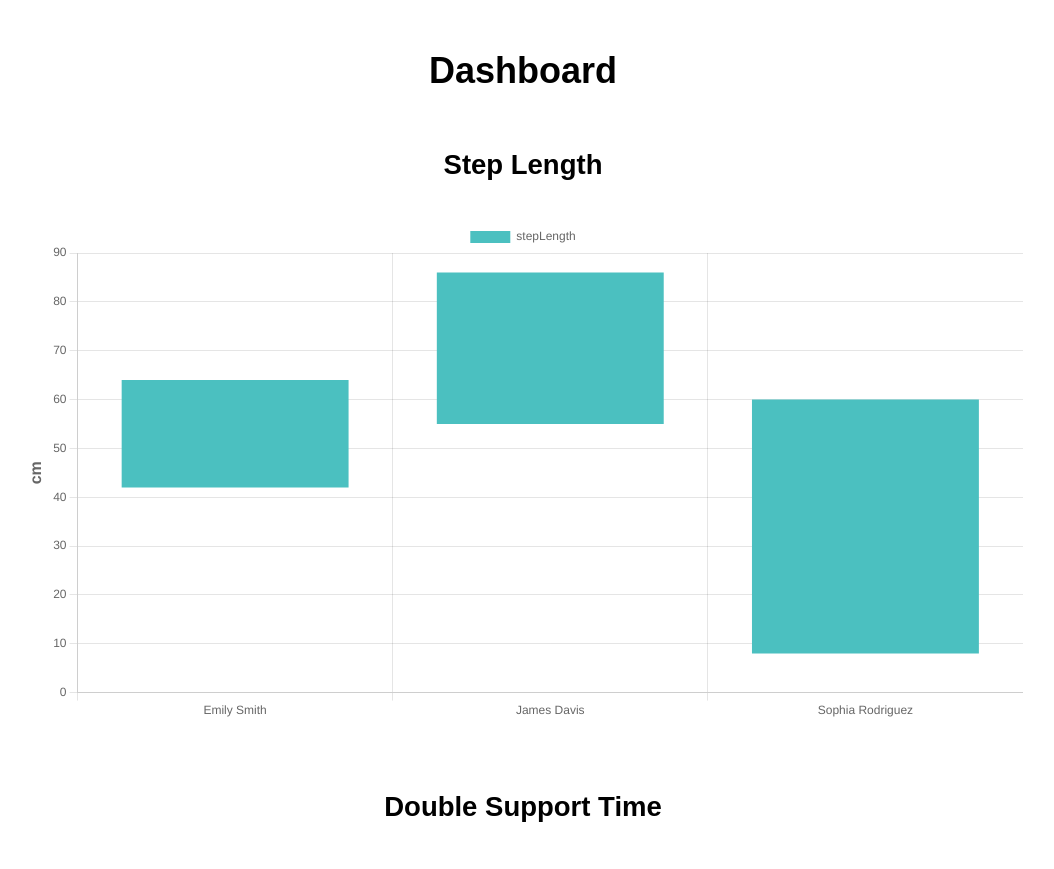
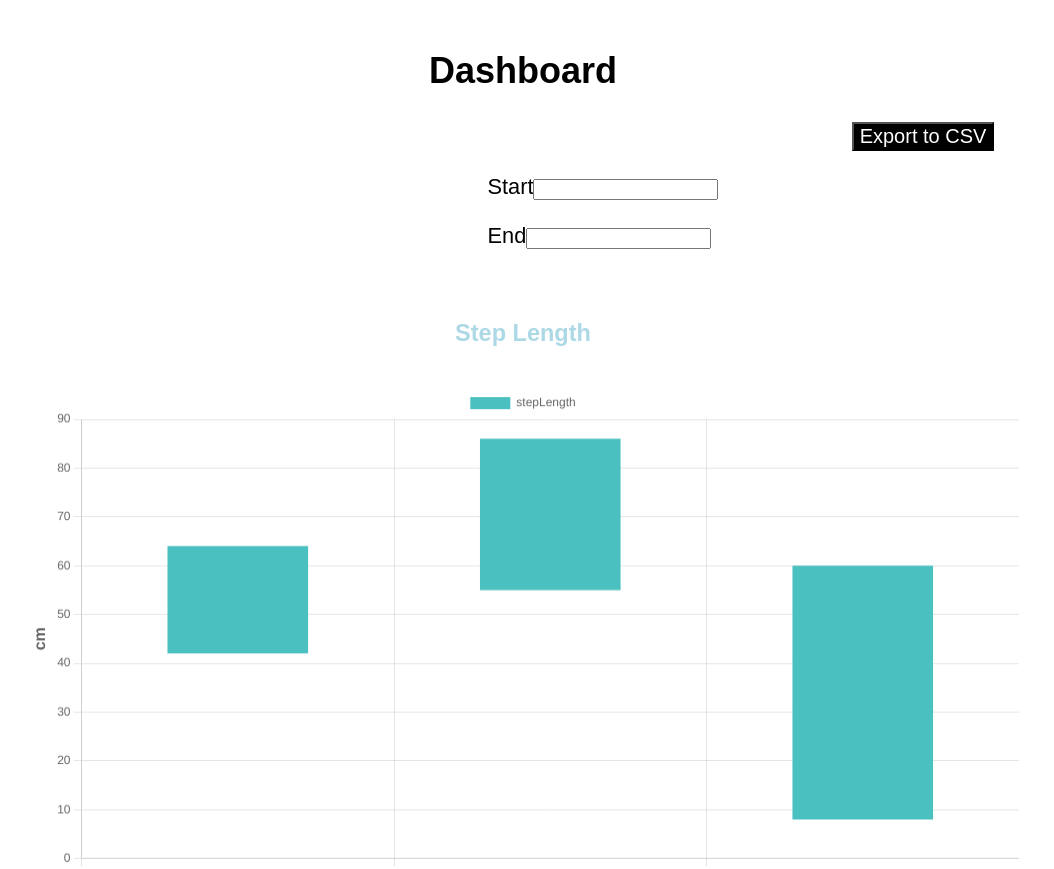
Before and after one commit to UBC-CIC/remote-mobility-monitoring, a React (Create React App) app in the folder webapp/: page /NewDashboard in a window 1280 px wide. Shown: the top 869 px of the page, without its empty margins (117-1171 px from the left). Built offline with nearby package versions, Linux system fonts and the light colour scheme.

Commit message:
dashboard UI completed

```diff
--- a/webapp/package.json
+++ b/webapp/package.json
@@ -6,17 +6,21 @@
     "@testing-library/jest-dom": "^5.16.5",
     "@testing-library/react": "^13.4.0",
     "@testing-library/user-event": "^13.5.0",
+    "@types/chart.js": "^2.9.37",
+    "@types/csv-stringify": "^3.1.0",
     "@types/jest": "^27.5.2",
     "@types/node": "^16.18.11",
     "@types/react": "^18.0.27",
     "@types/react-chartjs-2": "^2.5.7",
     "@types/react-dom": "^18.0.10",
+    "csv-stringify": "^6.3.0",
     "d3": "^7.8.3",
     "react": "^18.2.0",
     "react-chartjs-2": "^5.2.0",
     "react-datepicker": "^4.10.0",
     "react-dom": "^18.2.0",
     "react-scripts": "^5.0.1",
+    "stream-browserify": "^3.0.0",
     "web-vitals": "^2.1.4"
   },
   "scripts": {
--- a/webapp/src/components/NewDashboard/Graph.tsx
+++ b/webapp/src/components/NewDashboard/Barchart.tsx
@@ -4,7 +4,7 @@ import "chart.js/auto";
 import { MetricsData, PatientsList } from "./NewDashboard";
 import "./NewDashboard.css"; // import the CSS file
 
-function Graph(props: { data: MetricsData, patients: PatientsList }) {
+function Barchart(props: { data: MetricsData, patients: PatientsList }) {
     const { data, patients } = props;
     const chartData: {[metricName: string]: {[patientName: string]: number[]}} = {};
     const colors = ["rgba(75,192,192,1)", "rgba(192,75,192,1)", "rgba(192,192,75,1)", "rgba(75,75,192,1)", "rgba(192,75,75,1)", "rgba(75,192,75,1)"];
@@ -34,7 +34,9 @@ function Graph(props: { data: MetricsData, patients: PatientsList }) {
                     }
                 }
             }
-        }
+        },
+        barPercentage: 0.5,
+        categoryPercentage: 0.9
     };
 
     const chart = Object.entries(chartData).map(([metricName, metricValues]) => {
@@ -45,7 +47,7 @@ function Graph(props: { data: MetricsData, patients: PatientsList }) {
 
         return (
             <div key={metricName} className="chart-container" style={{ textAlign: "center", marginBottom: "70px" }}>
-                <h3>{headers[colorIndex - 1]}</h3>
+                <h4 style={{ color: "lightblue" }}>{headers[colorIndex - 1]}</h4>
                 <Bar data={{
                     labels: chartLabels,
                     datasets: [{
@@ -77,4 +79,4 @@ function Graph(props: { data: MetricsData, patients: PatientsList }) {
     );
 }
 
-export default Graph;
+export default Barchart;
--- /dev/null
+++ b/webapp/src/components/NewDashboard/Linegraph.tsx
@@ -0,0 +1,78 @@
+import React, { useEffect, useRef } from "react";
+import Chart from "chart.js/auto";
+
+// Caution: This function needs to be debugged!
+
+interface ChartData {
+  x: number;
+  y: number;
+}
+
+interface ChartDataSets {
+  label: string;
+  data: ChartData[];
+  borderColor: string;
+  fill: boolean;
+  tension: number;
+}
+
+function Makegraph(data: any[]) {
+    const chartRef = useRef<HTMLCanvasElement>(null);
+    const chartInstanceRef = useRef<Chart | null>(null);
+
+    useEffect(() => {
+        const chartData: { [key: string]: { [key: string]: ChartData[] } } = {};
+
+        data.forEach(({ patient_name, metric_name, metric_value, timestamp }) => {
+            if (!chartData[patient_name]) chartData[patient_name] = {};
+            if (!chartData[patient_name][metric_name])
+                chartData[patient_name][metric_name] = [];
+
+            chartData[patient_name][metric_name].push({
+                x: new Date(timestamp).getTime(),
+                y: parseFloat(metric_value),
+            });
+        });
+
+        if (chartInstanceRef.current) {
+            chartInstanceRef.current.destroy();
+        }
+
+        chartInstanceRef.current = new Chart(chartRef.current as HTMLCanvasElement, {
+            type: "line",
+            data: {
+                datasets: Object.keys(chartData).reduce(
+                    (acc: ChartDataSets[], patient: string) => {
+                        Object.keys(chartData[patient]).forEach((metric: string) => {
+                            acc.push({
+                                label: `${patient} - ${metric}`,
+                                data: chartData[patient][metric],
+                                borderColor: `rgb(${Math.floor(Math.random() * 256)}, ${Math.floor(
+                                    Math.random() * 256
+                                )}, ${Math.floor(Math.random() * 256)})`,
+                                fill: false,
+                                tension: 0.1,
+                            });
+                        });
+                        return acc;
+                    },
+                    []
+                ),
+            },
+            options: {
+                scales: {
+                    x: {
+                        type: "time",
+                        time: {
+                            unit: "day",
+                        },
+                    },
+                },
+            },
+        });
+    }, [data]);
+
+    return <canvas ref={chartRef} />;
+}
+
+export default Makegraph;
--- a/webapp/src/components/NewDashboard/NewDashboard.css
+++ b/webapp/src/components/NewDashboard/NewDashboard.css
@@ -12,7 +12,7 @@
   margin-bottom: 30px;
 }
 
-.graphs {
+.barcharts {
   display: flex;
   justify-content: center;
 }
--- a/webapp/src/components/NewDashboard/NewDashboard.tsx
+++ b/webapp/src/components/NewDashboard/NewDashboard.tsx
@@ -1,9 +1,13 @@
 import React, { useState, useEffect } from "react";
 import DatePicker from "react-datepicker";
 import "react-datepicker/dist/react-datepicker.css";
-import Graph from "./Graph";
+import {stringify} from "csv-stringify";
 import "./NewDashboard.css";
+
 import sampleData from "./sampleData";
+import Barchart from "./Barchart";
+import Makegraph from "./Linegraph";
+
 
 export interface Patient {
   patient_id: string;
@@ -26,9 +30,29 @@ export interface MetricsData {
   metrics: Metric[];
 }
 
+// This interface is only used for data filtering
+interface metric {
+    patient_name: string;
+    metric_name: string;
+    metric_value: string;
+    timestamp: string;
+  }
+
 function NewDashboard(){
 
-    const data = sampleData();
+    const [startDate, setStartDate] = useState<Date | null>(null);
+    const [endDate, setEndDate] = useState<Date | null>(null);
+    const [data, setData] = useState<metric[]>(sampleData());
+
+    /*
+    if (startDate && endDate) {
+        const filtered = sampleData().filter((data) => {
+            const timestamp = new Date(data.timestamp).getTime();
+            return timestamp >= startDate.getTime() && timestamp <= endDate.getTime();
+        });
+        setData(filtered);
+    }
+    */
 
     // Create a new instance of PatientsList
     const patientsList: PatientsList = {
@@ -54,19 +78,138 @@ function NewDashboard(){
         })
     };
 
+    // const graph = Makegraph(data);
+
+    // objects for constructing tables
+    const patientNames = Array.from(new Set(data.map((d) => d.patient_name)));
+    const [expandedTables, setExpandedTables] = useState(
+        Object.fromEntries(patientNames.map((patientName) => [patientName, false]))
+    );
+
+    const toggleTable = (patientName: string) => {
+        setExpandedTables((prevExpandedTables) => ({
+            ...prevExpandedTables,
+            [patientName]: !prevExpandedTables[patientName],
+        }));
+    };
+
     return (
         <div className="Dashboard">
             <h2>Dashboard</h2>
-            <div className="graphs">
-                <Graph data={metricsData} patients={patientsList} />
+
+            <button
+                style={{marginLeft: "800px", color: "white", backgroundColor: "black", fontSize: "20px"}} onClick={() => handleExport(data)}>
+                    Export to CSV
+            </button>
+
+            <div className="datepicker" style={{ marginTop: "20px", marginLeft : "100px", marginBottom : "40px", }} >
+                <div>
+                    <label htmlFor="startDatePicker" style={{textAlign: "center", marginLeft : "60px"}} >Start</label>
+                    <DatePicker
+                        id="startDatePicker"
+                        selected={startDate}
+                        onChange={(date: Date | null) => setStartDate(date)}
+                        dateFormat="yyyy-MM-dd"
+                        maxDate={endDate}
+                    />
+                </div>
+                <div style={{marginTop: "20px"}}>
+                    <label htmlFor="endDatePicker" style={{textAlign: "center", marginLeft : "60px"}}>End</label>
+                    <DatePicker
+                        id="endDatePicker"
+                        selected={endDate}
+                        onChange={(date: Date | null) => setEndDate(date)}
+                        dateFormat="yyyy-MM-dd"
+                        minDate={startDate}
+                    />
+                </div>
+            </div>
+
+            <div className="barcharts"  style={{ width: "80%", height: "50%" }}>
+                <Barchart data={metricsData} patients={patientsList} />
+            </div>
+
+            <div className="Instructions" style={{textAlign: "center", fontSize: "30px", marginTop: "50px", marginBottom: "30px" }}>
+                Click pateint name to view full metrics
+            </div>
+            <div className="table">
+                <div style={{ textAlign: "center", maxWidth: "1000px", margin: "0 auto" }}>
+                    {patientNames.map((patientName) => (
+                        <div
+                            key={patientName}
+                            style={{
+                                marginBottom: "120px",
+                                margin: "0 auto",
+                                maxWidth: "1000px",
+                            }}
+                        >
+                            <h3 style={{ cursor: "pointer" }} onClick={() => toggleTable(patientName)}>
+                                {patientName}
+                            </h3>
+                            {expandedTables[patientName] && (
+                                <table
+                                    style={{
+                                        width: "100%",
+                                        borderCollapse: "collapse",
+                                        marginLeft: "-20px",
+                                        marginBottom: "70px",
+                                        fontSize: "0.7em",
+                                    }}
+                                >
+                                    <thead style={{ borderBottom: "1px solid black" }}>
+                                        <tr>
+                                            <th style={{ padding: "10px", minWidth: "200px" }}>Timestamp</th>
+                                            <th style={{ padding: "10px", minWidth: "200px" }}>Metric Name</th>
+                                            <th style={{ padding: "10px", minWidth: "200px" }}>Metric Value</th>
+                                        </tr>
+                                    </thead>
+                                    <tbody>
+                                        {data
+                                            .filter((d) => d.patient_name === patientName)
+                                            .map((d, index) => (
+                                                <tr
+                                                    key={index}
+                                                    style={{ borderBottom: "1px solid lightgray" }}
+                                                >
+                                                    <td style={{ padding: "10px" }}>
+                                                        {new Date(d.timestamp).toLocaleDateString()}
+                                                    </td>
+                                                    <td style={{ padding: "10px" }}>{d.metric_name}</td>
+                                                    <td style={{ padding: "10px" }}>{d.metric_value}</td>
+                                                </tr>
+                                            ))}
+                                    </tbody>
+                                </table>
+                            )}
+                        </div>
+                    ))}
+                </div>
             </div>
         </div>
     );
-
 }
 
+export default NewDashboard;
 
+// handler of exporting data to csv
+function handleExport(data: any[]) {
+    // Create the CSV string
+    let csv = "data:text/csv;charset=utf-8,";
 
+    // Add the header row
+    csv += "Patient Name,Metric Name,Metric Value,Timestamp\n";
+
+    // Add each data row
+    data.forEach((row) => {
+        csv += `${row.patient_name},${row.metric_name},${row.metric_value},${row.timestamp}\n`;
+    });
+
+    // Create a temporary link to download the CSV file
+    const link = document.createElement("a");
+    link.setAttribute("href", encodeURI(csv));
+    link.setAttribute("download", "patient_metrics.csv");
+    link.click();
+}
 
 /*
 function NewDashboard() {
@@ -163,4 +306,3 @@ function NewDashboard() {
 
 }
 */
-export default NewDashboard;
```
Also changed, not shown: 1 other file (tests, documents, lock files or other folders).
